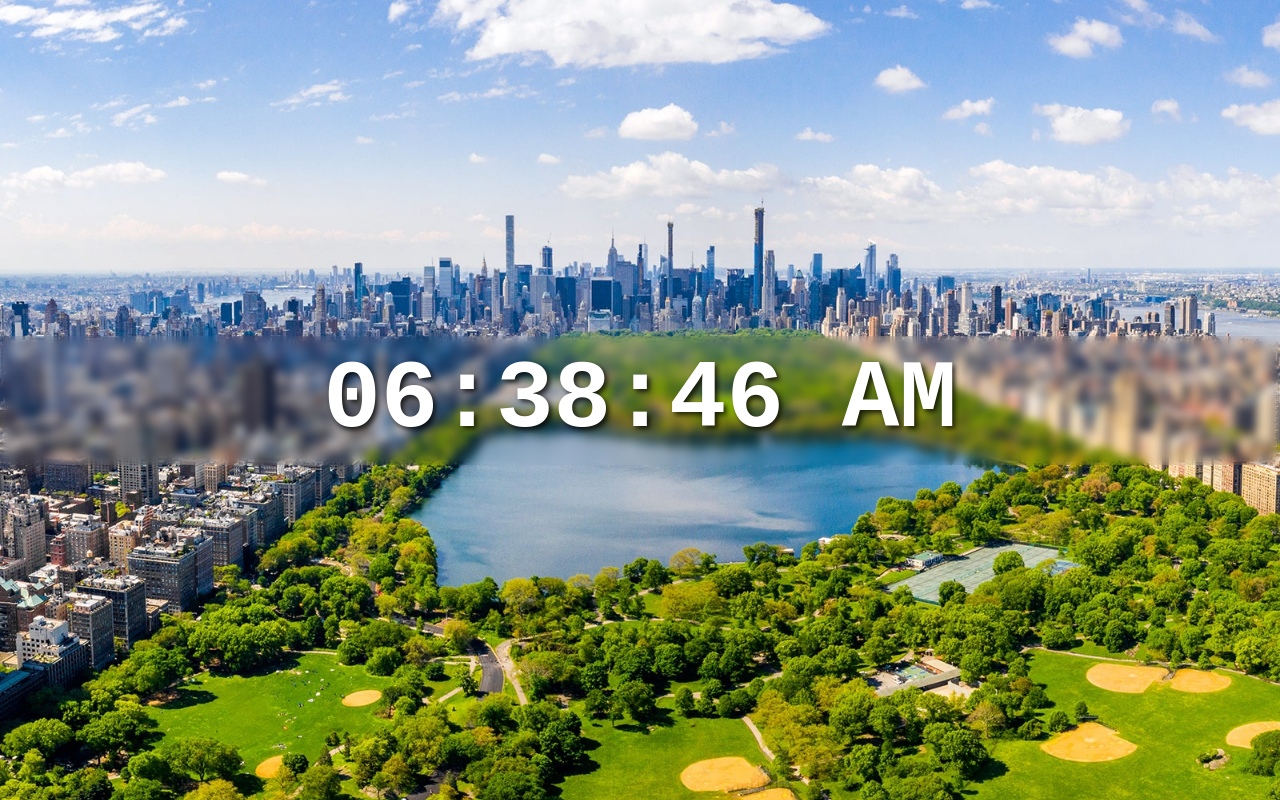
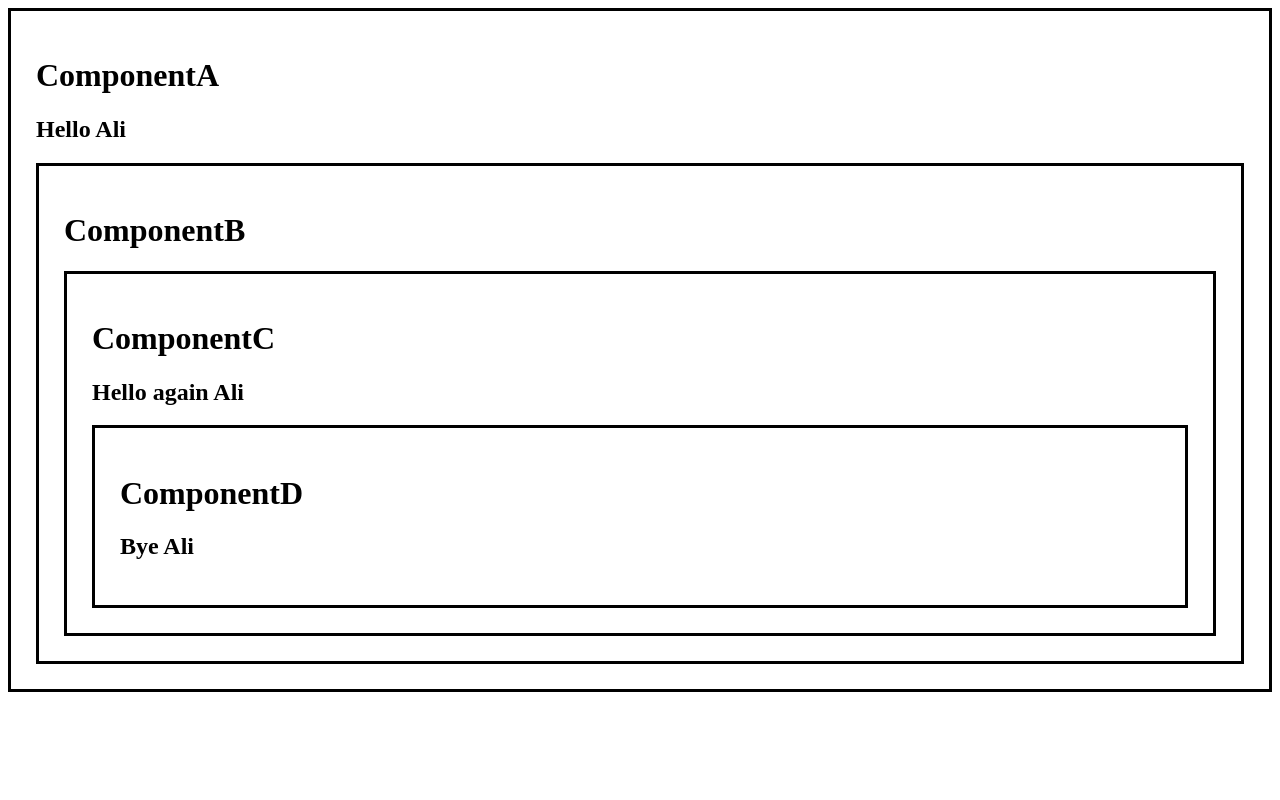
Before and after one commit to aimanroslii/react-fullTtrl, a React (Vite) app in the folder project-lib/: page / in a window 1280 px wide. Built offline with nearby package versions, Linux system fonts and the light colour scheme.

Commit message:
useContext hood in react
Signed-off-by: Aiman Rosli <aimanrosli977@yahoo.com>

```diff
--- a/project-lib/src/App.jsx
+++ b/project-lib/src/App.jsx
@@ -15,6 +15,7 @@
 import ToDoList from './ToDoList.jsx'
 import Effect from './Effect.jsx'
 import DigitalClock from './DigitalClock.jsx'
+import ComponentA from './ComponentA.jsx'
 
 //HOW TO STYLE REACT COMPONENTS WITH CSS
 //1.EXTERNAL
@@ -67,11 +68,16 @@
   //           ex. <input>, <textarea>, <select>, <radio>
   //           Triggers a function every time the value of the input changes
 
+  //useContext() = React Hook that allows you to share values
+  //               between multiple levels of components
+  //               without passing props through each level
+
 
   return (
     <>
-      <DigitalClock/>
-      {/* <Effect/>
+      <ComponentA/>
+      {/* <DigitalClock/>
+      <Effect/>
       <ToDoList/>
       <ArrayObjectComponent/>
       <UpArrayComponent/>
--- /dev/null
+++ b/project-lib/src/ComponentA.jsx
@@ -0,0 +1,36 @@
+  //useContext() = React Hook that allows you to share values
+  //               between multiple levels of components
+  //               without passing props through each level
+
+  //PROVIDER COMPONENT
+  //1. import {createContext} from 'react';
+  //2. export const MyContext = createContext();
+  //3. <MyContext.Provider value={value}>
+  //       <Child />
+  //    </MyContext.Provider>
+
+  //CONSUMER COMPONENTS
+  //1. import React, {useContext} from 'react';
+  //   import { MyContext } from './ComponentA';
+  //2. const value = useContext(MyContext);
+
+import { useState, createContext } from "react";
+import ComponentB from "./ComponentB.jsx";
+
+export const UserContext = createContext();
+
+function ComponentA(){
+
+    const [user, setUser] = useState("Ali");
+
+    return(
+    <div className="box">
+        <h1>ComponentA</h1>
+        <h2>{`Hello ${user}`}</h2>
+        <UserContext.Provider value={user}>
+            <ComponentB user={user}/>
+        </UserContext.Provider>
+    </div>);
+
+}
+export default ComponentA;
--- /dev/null
+++ b/project-lib/src/ComponentB.jsx
@@ -0,0 +1,12 @@
+import ComponentC from "./ComponentC.jsx";
+
+function ComponentB(){
+
+    return(
+    <div className="box">
+        <h1>ComponentB</h1>
+        <ComponentC/>
+    </div>);
+
+}
+export default ComponentB;
--- /dev/null
+++ b/project-lib/src/ComponentC.jsx
@@ -0,0 +1,17 @@
+import ComponentD from "./ComponentD.jsx";
+import React, {useContext} from 'react';
+import { UserContext } from './ComponentA.jsx';
+
+function ComponentC(){
+
+    const user = useContext(UserContext);
+
+    return(
+    <div className="box">
+        <h1>ComponentC</h1>
+        <h2>{`Hello again ${user}`}</h2>
+        <ComponentD/>
+    </div>);
+
+}
+export default ComponentC;
--- /dev/null
+++ b/project-lib/src/ComponentD.jsx
@@ -0,0 +1,16 @@
+import React, {useContext} from 'react';
+import { UserContext } from './ComponentA.jsx';
+
+
+function ComponentD(){
+
+    const user = useContext(UserContext);
+
+    return(
+    <div className="box">
+        <h1>ComponentD</h1>
+        <h2>{`Bye ${user}`}</h2>
+    </div>);
+
+}
+export default ComponentD;
--- a/project-lib/src/index.css
+++ b/project-lib/src/index.css
@@ -200,7 +200,7 @@
     margin-left: 10px;
 } */
 
-body{
+/* body{
     background-image: url(assets/background.jpg);
     background-position: center;
     background-repeat: no-repeat;
@@ -209,7 +209,7 @@
     margin: 0;
 
     /* Optional */
-    display: flex;
+    /* display: flex;
     justify-content: center;
     min-height: 100vh;
     align-items: center;
@@ -228,4 +228,8 @@
     font-family: monospace;
     text-align: center;
     text-shadow: 3px 3px 5px hsla(0, 0%, 0%, 0.75);
+} */
+.box{
+    border: 3px solid;
+    padding: 25px;
 }
```
